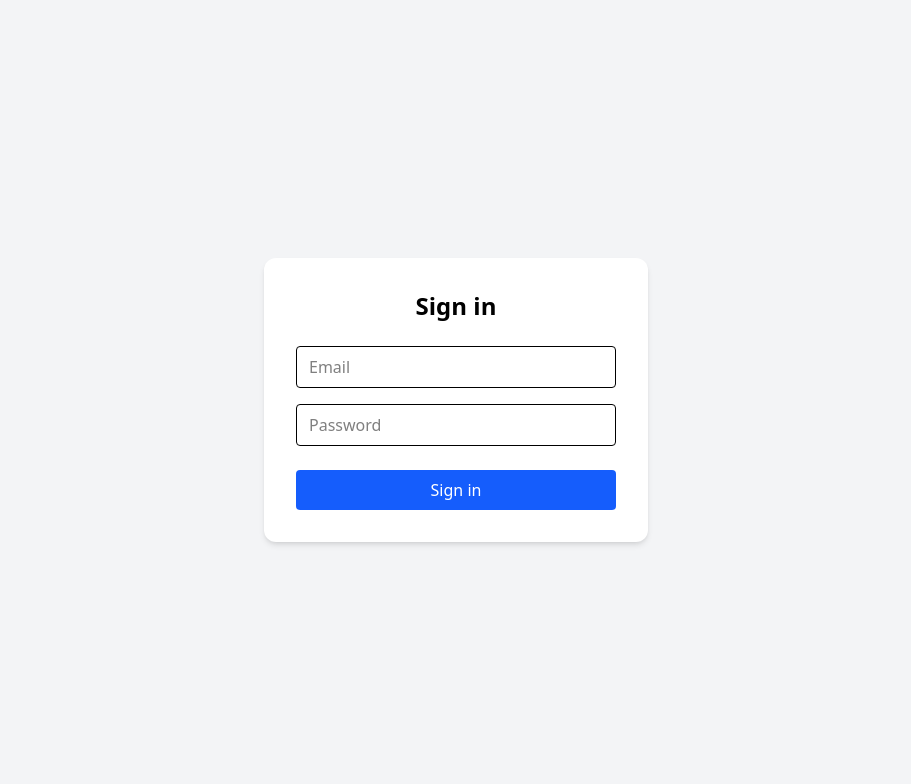
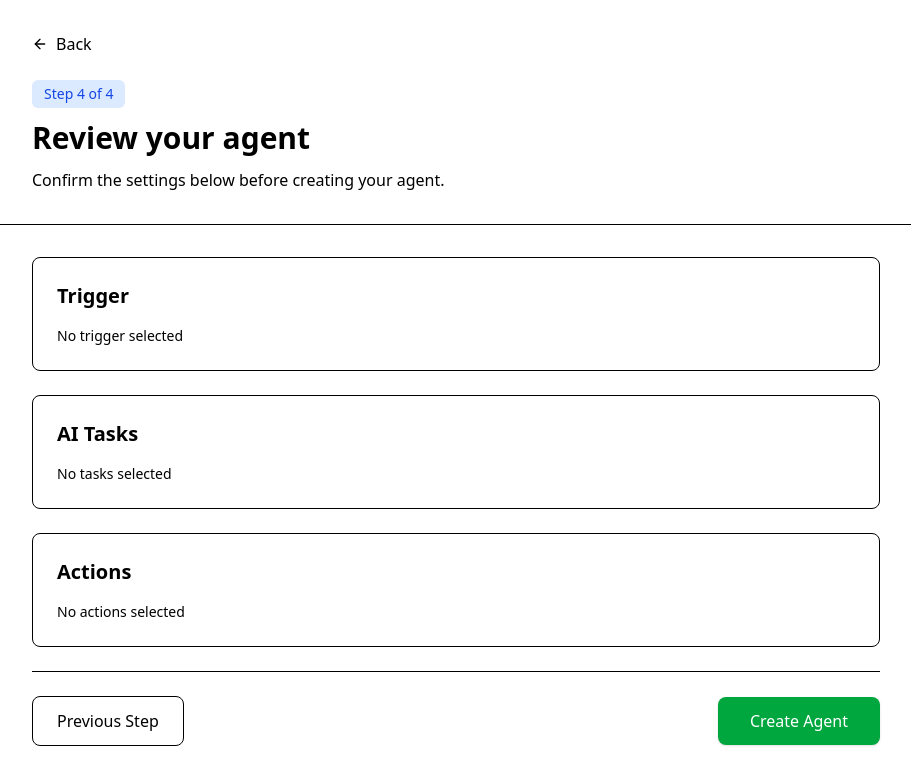
Before and after one commit to UberSurgeon/n8n_roboai, a React (Vite) app in the folder frontend-demo/: page /review-agent in a window 1280 px wide. Before the commit this address led to /login. Shown: the top 784 px of the page, without its empty margins (184-1095 px from the left). Built offline with nearby package versions, Linux system fonts and the light colour scheme.

Commit message:
added review page

```diff
--- a/frontend-demo/package.json
+++ b/frontend-demo/package.json
@@ -13,7 +13,8 @@
     "lucide-react": "^0.562.0",
     "react": "^19.2.0",
     "react-dom": "^19.2.0",
-    "react-router-dom": "^7.12.0"
+    "react-router-dom": "^7.12.0",
+    "uuid": "^13.0.0"
   },
   "devDependencies": {
     "@eslint/js": "^9.39.1",
@@ -21,6 +22,7 @@
     "@types/node": "^24.10.1",
     "@types/react": "^19.2.5",
     "@types/react-dom": "^19.2.3",
+    "@types/uuid": "^10.0.0",
     "@vitejs/plugin-react": "^5.1.1",
     "autoprefixer": "^10.4.23",
     "eslint": "^9.39.1",
--- a/frontend-demo/src/App.tsx
+++ b/frontend-demo/src/App.tsx
@@ -1,20 +1,31 @@
+// src/App.tsx
 import { Routes, Route, Navigate } from "react-router-dom";
+
+import { WizardProvider } from "./context/WizardContext";
 import Login from "./pages/Login";
 import Dashboard from "./pages/Dashboard";
 import TriggerPage from "./pages/Trigger_Page";
 import Agent_Action from "./pages/Agent_Action";
 import After_Analysis from "./pages/After_Analysis";
+import Review_Agent from "./pages/Review_Agent";
 
 export default function App() {
   return (
+    <WizardProvider>
       <Routes>
+        {/* Auth & Dashboard */}
         <Route path="/login" element={<Login />} />
         <Route path="/dashboard" element={<Dashboard />} />
+
+        {/* Wizard Steps */}
         <Route path="/trigger-page" element={<TriggerPage />} />
         <Route path="/agent-action" element={<Agent_Action />} />
         <Route path="/after-analysis" element={<After_Analysis />} />
+        <Route path="/review-agent" element={<Review_Agent />} />
+
         {/* Default route */}
         <Route path="*" element={<Navigate to="/login" />} />
       </Routes>
+    </WizardProvider>
   );
 }
--- /dev/null
+++ b/frontend-demo/src/context/WizardContext.tsx
@@ -0,0 +1,42 @@
+// src/context/WizardContext.tsx
+import React, { createContext, useContext, useState, ReactNode } from "react";
+
+interface WizardState {
+  selectedTrigger: string | null;
+  selectedTasks: string[];
+  selectedActions: string[];
+  setTrigger: (trigger: string) => void;
+  setTasks: (tasks: string[]) => void;
+  setActions: (actions: string[]) => void;
+}
+
+const WizardContext = createContext<WizardState | undefined>(undefined);
+
+export const WizardProvider = ({ children }: { children: ReactNode }) => {
+  const [selectedTrigger, setSelectedTrigger] = useState<string | null>(null);
+  const [selectedTasks, setSelectedTasks] = useState<string[]>([]);
+  const [selectedActions, setSelectedActions] = useState<string[]>([]);
+
+  return (
+    <WizardContext.Provider
+      value={{
+        selectedTrigger,
+        selectedTasks,
+        selectedActions,
+        setTrigger: setSelectedTrigger,
+        setTasks: setSelectedTasks,
+        setActions: setSelectedActions,
+      }}
+    >
+      {children}
+    </WizardContext.Provider>
+  );
+};
+
+export const useWizard = () => {
+  const context = useContext(WizardContext);
+  if (!context) {
+    throw new Error("useWizard must be used within WizardProvider");
+  }
+  return context;
+};
--- a/frontend-demo/src/pages/After_Analysis.tsx
+++ b/frontend-demo/src/pages/After_Analysis.tsx
@@ -120,10 +120,12 @@ export default function WizardStep3({ onNext, initialActions }: WizardStep3Props
           Previous Step
         </button>
         <button
-          onClick={() => onNext(selectedActions)}
+          onClick={() => navigate('/review-agent')}
           disabled={selectedActions.length === 0}
           className={`px-8 py-3 font-medium rounded-lg transition-colors ${
-            selectedActions.length > 0 ? 'bg-blue-600 text-white hover:bg-blue-700 shadow-sm' : 'bg-muted text-muted-foreground cursor-not-allowed'
+            selectedActions.length > 0
+              ? 'bg-blue-600 text-white hover:bg-blue-700 shadow-sm'
+              : 'bg-muted text-muted-foreground cursor-not-allowed'
           }`}
         >
           Next Step
--- a/frontend-demo/src/pages/Review_Agent.tsx
+++ b/frontend-demo/src/pages/Review_Agent.tsx
@@ -1,12 +1,77 @@
+import React from "react";
+import {
+  ArrowLeft,
+  Mail,
+  FileText,
+  Upload,
+  Clock,
+  CheckCircle,
+  Languages,
+  Pencil,
+  MessageCircle,
+  FileOutput,
+  Bell,
+  Save,
+} from "lucide-react";
+
 import { buildN8nWorkflow } from "../utils/n8nWorkflowBuilder";
 
-// On click of "Create"
+interface WizardStep4Props {
+  onBack: () => void;
+  selectedTrigger: string | null;
+  selectedTasks: string[];
+  selectedActions: string[];
+}
+
+// Map IDs to display information
+const triggerMap: Record<string, { icon: typeof Mail; title: string }> = {
+  "outlook-email": { icon: Mail, title: "Outlook Email" },
+  "moodle-assignment": { icon: FileText, title: "Moodle – Assignment Submitted" },
+  "manual-upload": { icon: Upload, title: "Manual File Upload" },
+  "scheduled-run": { icon: Clock, title: "Scheduled Run" },
+};
+
+const taskMap: Record<string, { icon: typeof CheckCircle; title: string }> = {
+  "check-references": { icon: CheckCircle, title: "Check References" },
+  "check-language": { icon: Languages, title: "Check Language" },
+  summarize: { icon: FileText, title: "Summarize Document" },
+  custom: { icon: Pencil, title: "Custom Instruction" },
+};
+
+const actionMap: Record<string, { icon: typeof MessageCircle; title: string }> = {
+  "reply-student": { icon: MessageCircle, title: "Reply to Student" },
+  "generate-report": { icon: FileOutput, title: "Generate Report" },
+  "notify-me": { icon: Bell, title: "Notify Me" },
+  "save-result": { icon: Save, title: "Save Result" },
+};
+
+export default function Review_Agent({
+  onBack,
+  selectedTrigger,
+  selectedTasks = [],
+  selectedActions = [],
+}: WizardStep4Props) {
+  const trigger = selectedTrigger ? triggerMap[selectedTrigger] : null;
+
   const handleCreateWorkflow = () => {
-  const workflowJSON = buildN8nWorkflow(selectedTrigger, selectedActions, "My AI Agent");
-  console.log(workflowJSON);
+    if (!selectedTrigger) {
+      alert("No trigger selected");
+      return;
+    }
 
-  // If you want to download as file:
-  const blob = new Blob([JSON.stringify(workflowJSON, null, 2)], { type: "application/json" });
+    const workflowJSON = buildN8nWorkflow(
+      selectedTrigger,
+      selectedActions,
+      "My AI Agent"
+    );
+
+    console.log("Generated workflow:", workflowJSON);
+
+    const blob = new Blob(
+      [JSON.stringify(workflowJSON, null, 2)],
+      { type: "application/json" }
+    );
+
     const url = URL.createObjectURL(blob);
     const link = document.createElement("a");
     link.href = url;
@@ -14,3 +79,119 @@ const handleCreateWorkflow = () => {
     link.click();
     URL.revokeObjectURL(url);
   };
+
+  return (
+    <div className="min-h-screen bg-background">
+      {/* Header */}
+      <div className="bg-card border-b border-border">
+        <div className="max-w-4xl mx-auto px-6 py-8">
+          <button
+            onClick={onBack}
+            className="inline-flex items-center gap-2 text-muted-foreground hover:text-foreground mb-6 transition-colors"
+          >
+            <ArrowLeft className="w-4 h-4" />
+            Back
+          </button>
+
+          <div>
+            <div className="mb-3">
+              <span className="inline-block px-3 py-1 bg-blue-100 text-blue-700 text-sm font-medium rounded-md">
+                Step 4 of 4
+              </span>
+            </div>
+            <h1 className="text-3xl font-semibold text-foreground mb-3">
+              Review your agent
+            </h1>
+            <p className="text-muted-foreground">
+              Confirm the settings below before creating your agent.
+            </p>
+          </div>
+        </div>
+      </div>
+
+      {/* Content */}
+      <div className="max-w-4xl mx-auto px-6 py-8 space-y-6">
+        {/* Trigger */}
+        <div className="bg-card rounded-lg border border-border p-6">
+          <h2 className="text-xl font-semibold mb-4">Trigger</h2>
+          {trigger ? (
+            <div className="flex items-center gap-3">
+              <div className="w-10 h-10 bg-blue-50 rounded-lg flex items-center justify-center">
+                <trigger.icon className="w-5 h-5 text-blue-600" />
+              </div>
+              <span className="font-medium">{trigger.title}</span>
+            </div>
+          ) : (
+            <p className="text-muted-foreground text-sm">No trigger selected</p>
+          )}
+        </div>
+
+        {/* Tasks */}
+        <div className="bg-card rounded-lg border border-border p-6">
+          <h2 className="text-xl font-semibold mb-4">AI Tasks</h2>
+          {selectedTasks.length > 0 ? (
+            <div className="flex flex-wrap gap-3">
+              {selectedTasks.map((taskId) => {
+                const task = taskMap[taskId];
+                if (!task) return null;
+                const Icon = task.icon;
+                return (
+                  <div
+                    key={taskId}
+                    className="inline-flex items-center gap-2 px-4 py-2 bg-blue-50 text-blue-600 rounded-lg border border-blue-200"
+                  >
+                    <Icon className="w-4 h-4" />
+                    <span className="text-sm font-medium">{task.title}</span>
+                  </div>
+                );
+              })}
+            </div>
+          ) : (
+            <p className="text-muted-foreground text-sm">No tasks selected</p>
+          )}
+        </div>
+
+        {/* Actions */}
+        <div className="bg-card rounded-lg border border-border p-6">
+          <h2 className="text-xl font-semibold mb-4">Actions</h2>
+          {selectedActions.length > 0 ? (
+            <div className="flex flex-wrap gap-3">
+              {selectedActions.map((actionId) => {
+                const action = actionMap[actionId];
+                if (!action) return null;
+                const Icon = action.icon;
+                return (
+                  <div
+                    key={actionId}
+                    className="inline-flex items-center gap-2 px-4 py-2 bg-blue-50 text-blue-600 rounded-lg border border-blue-200"
+                  >
+                    <Icon className="w-4 h-4" />
+                    <span className="text-sm font-medium">{action.title}</span>
+                  </div>
+                );
+              })}
+            </div>
+          ) : (
+            <p className="text-muted-foreground text-sm">No actions selected</p>
+          )}
+        </div>
+
+        {/* Footer */}
+        <div className="flex justify-between items-center pt-6 border-t border-border">
+          <button
+            onClick={onBack}
+            className="px-6 py-3 font-medium bg-card border border-border rounded-lg hover:bg-muted/50"
+          >
+            Previous Step
+          </button>
+          <button
+            onClick={handleCreateWorkflow}
+            className="px-8 py-3 font-medium bg-green-600 text-white rounded-lg hover:bg-green-700 shadow-sm"
+          >
+            Create Agent
+          </button>
+        </div>
+      </div>
+    </div>
+  );
+}
--- /dev/null
+++ b/frontend-demo/src/utils/n8nWorkflowBuilder.ts
@@ -0,0 +1,63 @@
+// src/utils/n8nWorkflowBuilder.ts
+import { v4 as uuidv4 } from "uuid";
+
+/**
+ * Build an n8n workflow JSON based on selected trigger and actions.
+ * @param triggerId - the selected trigger id
+ * @param actionsIds - array of selected action ids
+ * @param workflowName - optional workflow name
+ * @returns n8n workflow JSON object
+ */
+export function buildN8nWorkflow(
+  triggerId: string,
+  actionsIds: string[],
+  workflowName: string = "My AI Agent Workflow"
+) {
+  // Generate unique IDs for nodes
+  const triggerNodeId = uuidv4();
+  const nodes = [
+    {
+      id: triggerNodeId,
+      name: `Trigger: ${triggerId}`,
+      type: "n8n-nodes-base.manualTrigger", // default to manual trigger
+      typeVersion: 2,
+      position: [0, 0],
+      parameters: {},
+      webhookId: uuidv4()
+    }
+  ];
+
+  const connections: Record<string, any> = {};
+  connections[`Trigger: ${triggerId}`] = { main: [] };
+
+  // Add action nodes
+  actionsIds.forEach((actionId, index) => {
+    const actionNodeId = uuidv4();
+    nodes.push({
+      id: actionNodeId,
+      name: `Action: ${actionId}`,
+      type: "n8n-nodes-base.function", // generic node type; can be changed per action
+      typeVersion: 2,
+      position: [300, index * 100],
+      parameters: {
+        action: actionId,
+      },
+    });
+
+    // Connect trigger to this action
+    connections[`Trigger: ${triggerId}`].main.push([
+      { node: `Action: ${actionId}`, type: "main", index: 0 }
+    ]);
+  });
+
+  return {
+    name: workflowName,
+    nodes,
+    connections,
+    active: false,
+    settings: {},
+    pinData: {},
+    versionId: uuidv4(),
+    tags: []
+  };
+}
```
Also changed, not shown: 1 other file (tests, documents, lock files or other folders). Lines whose indentation alone changed are shown as unchanged.
